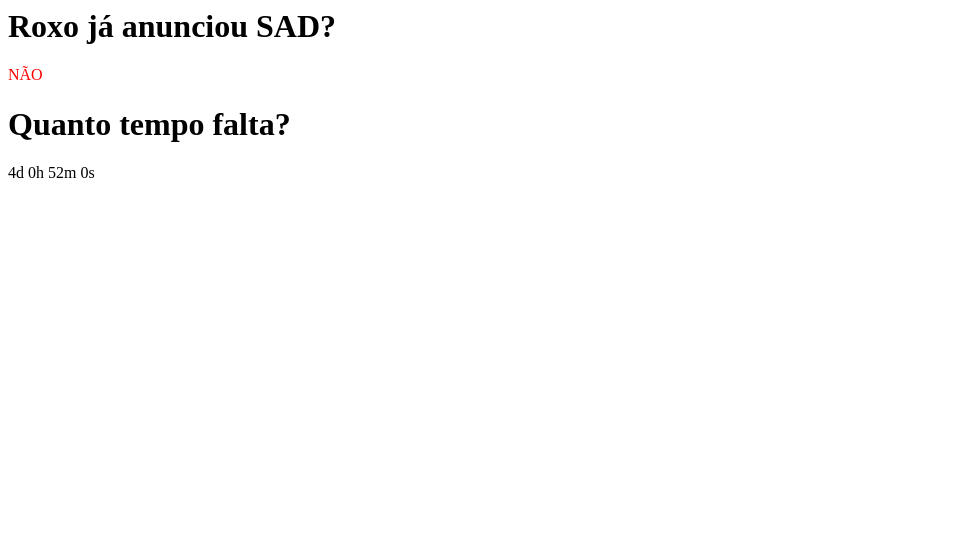
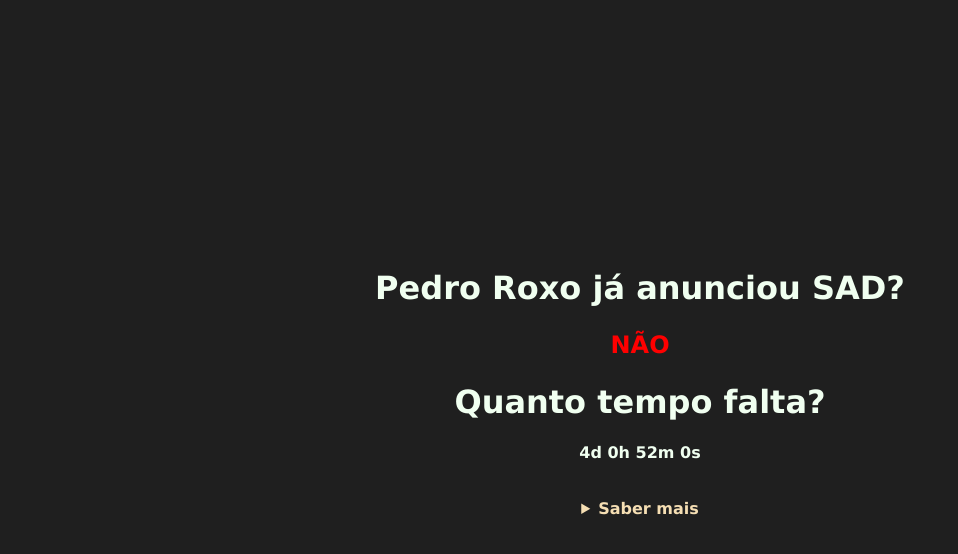
Before and after one commit to aacmarcaag/aacmarcaag.github.io, a plain HTML site: page index.html in a window 1280 px wide. Shown: the whole page, without its empty margins (0-958 px from the left). Drawn offline with Linux system fonts and the light colour scheme.

Commit message:
Update index.html

```diff
--- a/index.html
+++ b/index.html
@@ -1,8 +1,23 @@
 <!-- Display the countdown timer in an element -->
-<h1>Roxo já anunciou SAD?</h1>
-<p1 style="color:red">NÃO</p1>
-<h1>Quanto tempo falta?</h1>
-<p id="demo"></p>
+
+<head>
+    <title>Pedro Roxo já apresentou a SAD?</title>
+</head>
+<body style="background-color: #1f1f1f;">
+    <div style="padding-top: 30vh; font-family: Verdana, Geneva, Tahoma, sans-serif; font-weight: 700; text-align: center; color:honeydew">
+        <h1 style="">Pedro Roxo já anunciou SAD?</h1>
+        <p style="text-align: center; color:red; font-size: x-large;">NÃO</p>
+        <h1>Quanto tempo falta?</h1>
+        <p style="height: 5vh;" id="demo"></p>
+        <details>
+            <summary style=" color:wheat">Saber mais</summary>
+            <div style="flex-direction: row;">
+                <span style="font-weight: 100;">Na última Assembleia Geral da AAC/OAF, Pedro Roxo assegurou aos sócios que iria apresentar um projeto de uma SAD minoritária até ao final de 2021. Até hoje, ainda <span style="color: red;">NÃO</span> foi anunciado.</span>
+            </div>
+            <img src="roxo.png" width="200" alt="Girl in a jacket" >
+        </details>
+    </div>
+</body>
 
 <script>
 // Set the date we're counting down to
```
